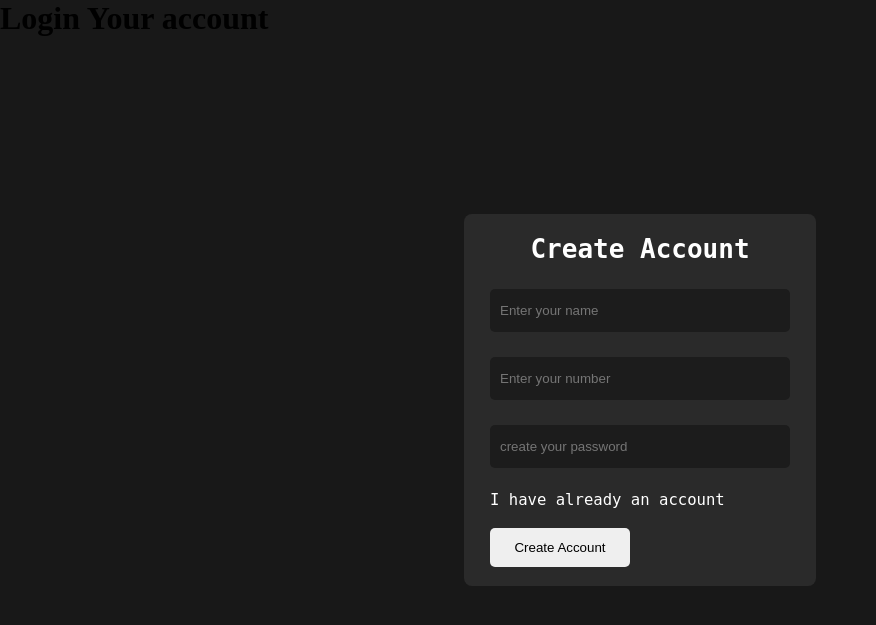
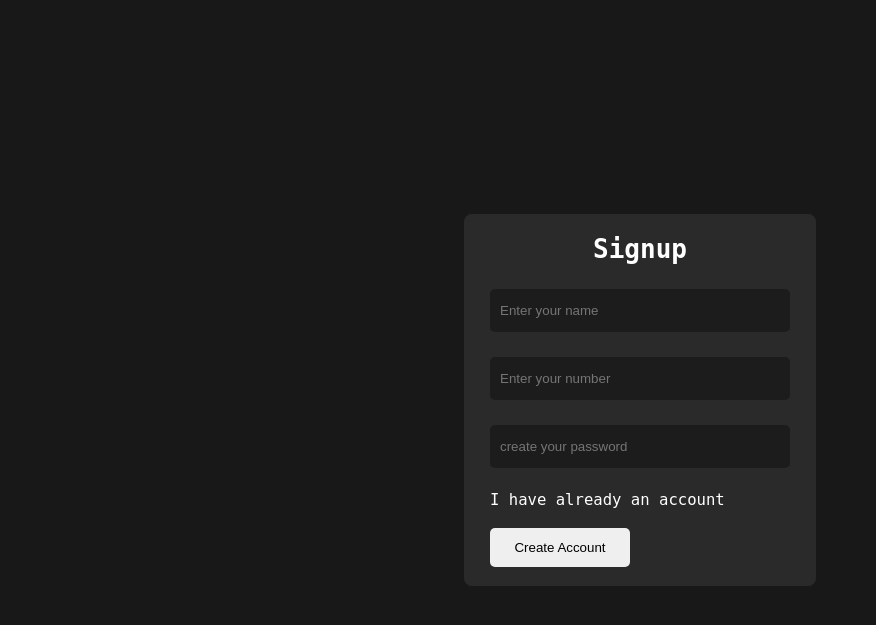
Before and after one commit to codingMaster-13/python, a Flask app: template TodoList/templates/signup.html in a window 1280 px wide. Shown: the top 625 px of the page, without its empty margins (0-876 px from the left). Run offline with Flask 3, Linux system fonts and the light colour scheme; the template is opened without the code that fills it, so the values that code supplies are empty.

Commit message:
inital file

```diff
--- a/TodoList/static/style.css
+++ b/TodoList/static/style.css
@@ -8,7 +8,7 @@ body {
     background: #181818;
 }
 
-.account .create-account-form {
+.account {
     background: #2a2a2a;
     border-radius: 8px;
     color: white;
@@ -23,19 +23,19 @@ body {
     gap: 10px;
 }
 
-.account .create-account-form h1 {
+.account h1 {
     margin-bottom: 15px;
     text-align: center;
 }
 
-.account .create-account-form form {
+.account form {
     display: flex;
     flex-direction: column;
     gap: 5px;
 
 }
 
-.account .create-account-form form input {
+.account form input {
     padding: 14px 10px;
     border-radius: 5px;
     background: #1c1c1c;
@@ -44,21 +44,21 @@ body {
     width: 300px;
 }
 
-.account .create-account-form .button {
+.account .button {
     display: flex;
     flex-direction: column;
     gap: 2px;
     margin-top: -2px;
 }
-.account .create-account-form .button span{
+.account .button span{
     color: white;
     font-size: 1.2em;
     cursor: pointer;
 }
-.account .create-account-form .button span:hover{
+.account .button span:hover{
     text-decoration: underline;
 }
-.account .create-account-form .button button{
+.account .button button{
     width: 140px;
     padding: 12px;
     border-radius: 5px;
--- a/TodoList/templates/signup.html
+++ b/TodoList/templates/signup.html
@@ -8,8 +8,7 @@
 </head>
 <body>
     <div class="account">
-        <div class="create-account-form">
-            <h1>Create Account</h1>
+        <h1>Signup</h1>
         <form action="/" method="post">
             <input type="text" placeholder="Enter your name" name="username">
             <br>
@@ -24,13 +23,6 @@
             </div>
         </form>
     </div>
-        <div class="signin-account-form">
-            <h1>Login Your account</h1>
-            <form action="/" class="login" method="post">
-
-            </form>
-        </div>
-    </div>
     <script src="{{url_for('static', filename='script.js')}}"></script>
 </body>
 </html>
```
Lines whose indentation alone changed are shown as unchanged.
